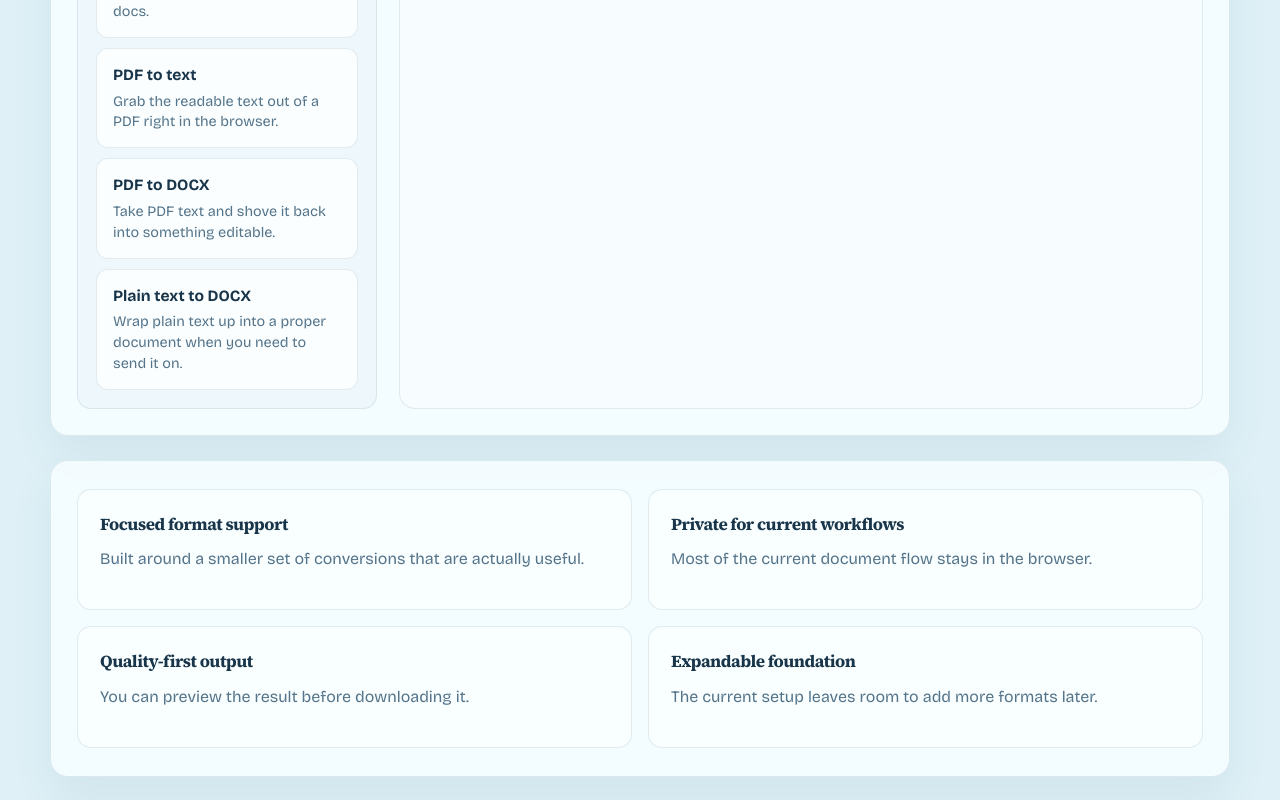
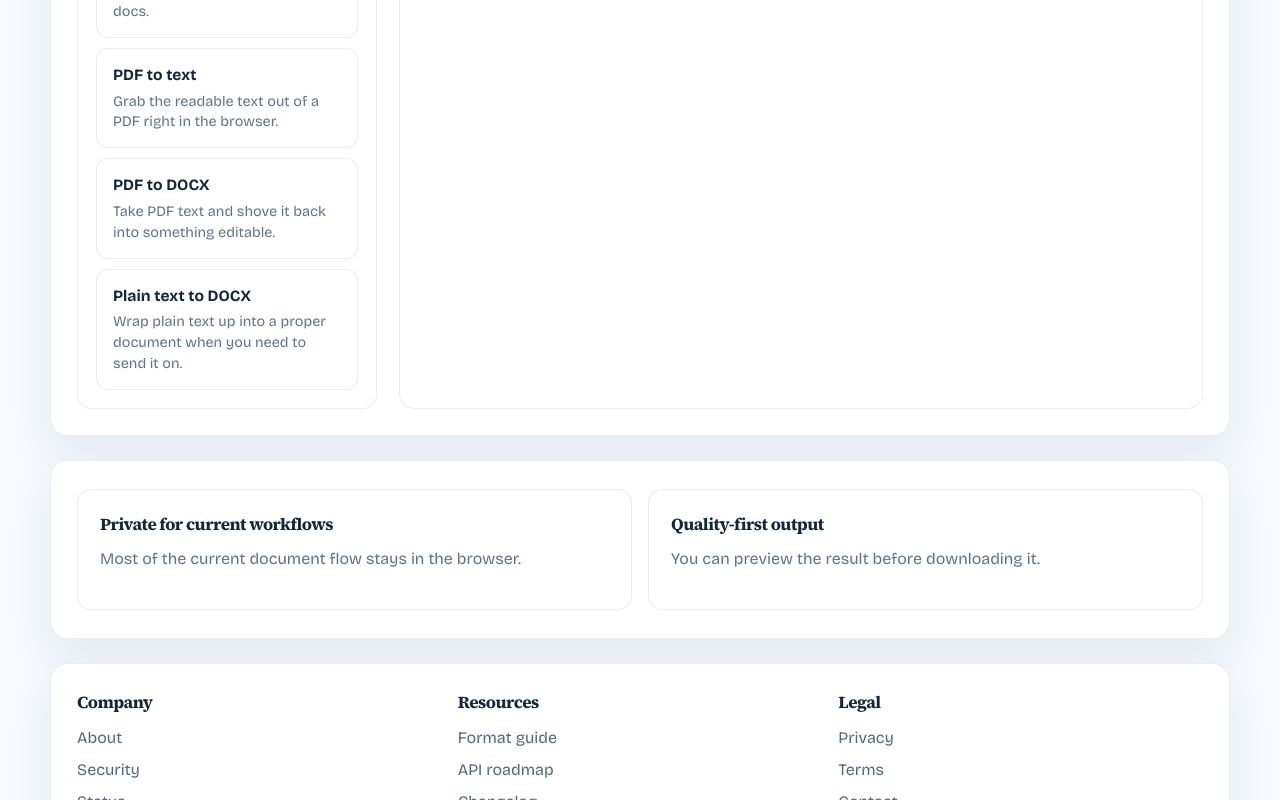
Before and after one commit to henrik-makeri/Website-FileConverter, a React (Vite) app: page / in a window 1280 px wide. Shown: the part 2455-3255 px from the top of the page. Built offline with nearby package versions, Linux system fonts and the light colour scheme; the HTML template or start-up script is replaced by a standard one.

Commit message:
refine hero palette and trim extra cards

```diff
--- a/src/App.css
+++ b/src/App.css
@@ -9,9 +9,9 @@
 
 .hero-shell {
   background:
-    radial-gradient(circle at top left, rgba(255, 255, 255, 0.45), transparent 24%),
-    linear-gradient(180deg, #a9d7e6 0%, #96cbdd 100%);
-  color: #18354a;
+    radial-gradient(circle at top left, rgba(255, 255, 255, 0.1), transparent 24%),
+    linear-gradient(180deg, #24384d 0%, #182838 100%);
+  color: #f7fbff;
 }
 
 .hero-shell-inner {
@@ -40,8 +40,8 @@
   width: 36px;
   height: 36px;
   border-radius: 10px;
-  background: linear-gradient(135deg, #5b9dbc, #427f9d);
-  color: #f7fdff;
+  background: linear-gradient(135deg, #f17d67, #cf503d);
+  color: #fff8f6;
   font-size: 0.9rem;
   letter-spacing: 0.06em;
 }
@@ -63,14 +63,14 @@
 }
 
 .topbar a {
-  color: rgba(24, 53, 74, 0.88);
+  color: rgba(247, 251, 255, 0.82);
   text-decoration: none;
   font-size: 0.96rem;
 }
 
 .topbar a:hover,
 .topbar a:focus-visible {
-  color: #0f2737;
+  color: #ffffff;
 }
 
 .hero {
@@ -102,17 +102,17 @@
 }
 
 .eyebrow {
-  color: #477e99;
+  color: #e4a799;
 }
 
 .eyebrow.muted {
-  color: rgba(24, 53, 74, 0.58);
+  color: rgba(247, 251, 255, 0.56);
 }
 
 .hero h1 {
   margin-bottom: 16px;
   max-width: 12ch;
-  color: #133145;
+  color: #f8f4f0;
   font-size: clamp(2.9rem, 6vw, 4.8rem);
   line-height: 0.98;
 }
@@ -120,7 +120,7 @@
 .hero-body {
   max-width: 60ch;
   margin-bottom: 30px;
-  color: rgba(24, 53, 74, 0.8);
+  color: rgba(239, 246, 252, 0.84);
   font-size: 1.05rem;
   line-height: 1.72;
 }
@@ -133,7 +133,7 @@
 }
 
 .hero-inline-label {
-  color: rgba(24, 53, 74, 0.92);
+  color: rgba(247, 251, 255, 0.94);
   font-size: 1rem;
   font-weight: 500;
 }
@@ -141,10 +141,10 @@
 .hero-select {
   min-height: 48px;
   padding: 0 14px;
-  border: 1px solid rgba(47, 97, 120, 0.18);
+  border: 1px solid rgba(255, 255, 255, 0.14);
   border-radius: 6px;
-  background: rgba(240, 250, 255, 0.72);
-  color: #16364a;
+  background: rgba(255, 255, 255, 0.08);
+  color: #f7fbff;
 }
 
 .hero-select option {
@@ -164,35 +164,35 @@
 
 .metric-card {
   padding: 18px 20px;
-  border: 1px solid rgba(47, 97, 120, 0.12);
+  border: 1px solid rgba(255, 255, 255, 0.1);
   border-radius: 14px;
-  background: rgba(235, 248, 253, 0.72);
+  background: rgba(255, 255, 255, 0.05);
   backdrop-filter: blur(8px);
 }
 
 .metric-card strong {
   display: block;
   margin-bottom: 6px;
-  color: #18354a;
+  color: #ffffff;
   font-size: 1.65rem;
   line-height: 1;
 }
 
 .metric-card span,
 .hero-panel-note p {
-  color: rgba(24, 53, 74, 0.72);
+  color: rgba(238, 245, 251, 0.78);
 }
 
 .hero-panel-note {
   padding: 16px 18px;
   border-radius: 14px;
-  background: rgba(222, 242, 250, 0.88);
-  border: 1px solid rgba(47, 97, 120, 0.12);
+  background: rgba(12, 19, 29, 0.26);
+  border: 1px solid rgba(255, 255, 255, 0.08);
 }
 
 .hero-panel-note .panel-label {
   margin-bottom: 10px;
-  color: #4e86a1;
+  color: #f0b2a3;
 }
 
 .hero-upload-cta {
@@ -203,10 +203,10 @@
   min-width: 280px;
   padding: 14px 28px;
   border-radius: 6px;
-  background: linear-gradient(180deg, #69a9c5, #4f8faa);
-  color: #f7fdff;
+  background: linear-gradient(180deg, #ef7864, #cf4f3c);
+  color: #fff9f8;
   text-align: center;
-  box-shadow: 0 18px 30px rgba(79, 143, 170, 0.24);
+  box-shadow: 0 22px 38px rgba(207, 79, 60, 0.28);
   cursor: pointer;
 }
 
@@ -221,7 +221,7 @@
 
 .cta-meta {
   font-size: 0.86rem;
-  color: rgba(247, 253, 255, 0.84);
+  color: rgba(255, 244, 241, 0.84);
 }
 
 .page-content {
@@ -236,7 +236,7 @@
   background: var(--surface);
   border: 1px solid var(--line);
   border-radius: 18px;
-  box-shadow: 0 18px 40px rgba(45, 95, 121, 0.08);
+  box-shadow: 0 20px 45px rgba(20, 38, 58, 0.08);
 }
 
 .directory-section,
@@ -256,7 +256,7 @@
 }
 
 .directory-column + .directory-column {
-  border-left: 1px solid rgba(47, 97, 120, 0.12);
+  border-left: 1px solid rgba(20, 38, 58, 0.08);
 }
 
 .directory-head h2,
@@ -298,16 +298,16 @@
 }
 
 .directory-link small {
-  color: #6f90a4;
+  color: #7b8ea3;
   font-size: 0.76rem;
 }
 
 .directory-link.live:hover,
 .directory-link.live:focus-visible,
 .directory-link.live.active {
-  border-color: rgba(79, 143, 170, 0.28);
-  background: rgba(121, 182, 206, 0.14);
-  color: #1a526b;
+  border-color: rgba(55, 92, 138, 0.16);
+  background: rgba(63, 95, 138, 0.06);
+  color: #1f3550;
 }
 
 .directory-link.planned {
@@ -330,8 +330,8 @@
 .status-pill {
   padding: 10px 14px;
   border-radius: 999px;
-  background: rgba(95, 163, 191, 0.16);
-  color: #2b6280;
+  background: rgba(32, 71, 118, 0.08);
+  color: #27415f;
   font-size: 0.85rem;
   font-weight: 700;
 }
@@ -349,26 +349,26 @@
 
 .sidebar-panel {
   padding: 18px;
-  border: 1px solid rgba(47, 97, 120, 0.12);
+  border: 1px solid rgba(20, 38, 58, 0.08);
   border-radius: 14px;
-  background: #eef8fc;
+  background: #ffffff;
 }
 
 .muted-panel {
-  background: #e6f3f9;
+  background: #f7fbfe;
 }
 
 .panel-label {
   display: inline-block;
   margin-bottom: 10px;
-  color: #4e86a1;
+  color: #6a7f96;
 }
 
 .studio {
   padding: 22px;
-  border: 1px solid rgba(47, 97, 120, 0.12);
+  border: 1px solid rgba(20, 38, 58, 0.08);
   border-radius: 16px;
-  background: #f7fdff;
+  background: #ffffff;
 }
 
 .recipe-list {
@@ -381,9 +381,9 @@
   gap: 5px;
   width: 100%;
   padding: 14px 16px;
-  border: 1px solid rgba(47, 97, 120, 0.12);
+  border: 1px solid rgba(20, 38, 58, 0.08);
   border-radius: 12px;
-  background: #fbfeff;
+  background: #ffffff;
   color: var(--ink);
   text-align: left;
   transition: border-color 180ms ease, transform 180ms ease, box-shadow 180ms ease;
@@ -392,13 +392,13 @@
 .recipe-chip:hover,
 .recipe-chip:focus-visible {
   transform: translateY(-1px);
-  border-color: rgba(79, 143, 170, 0.28);
-  box-shadow: 0 10px 18px rgba(45, 95, 121, 0.08);
+  border-color: rgba(55, 92, 138, 0.16);
+  box-shadow: 0 10px 18px rgba(20, 38, 58, 0.08);
 }
 
 .recipe-chip.active {
-  border-color: rgba(79, 143, 170, 0.3);
-  background: rgba(173, 216, 230, 0.18);
+  border-color: rgba(55, 92, 138, 0.18);
+  background: rgba(61, 94, 137, 0.06);
 }
 
 .recipe-chip strong {
@@ -453,8 +453,8 @@
 .field select,
 .editor-panel textarea {
   width: 100%;
-  border: 1px solid rgba(47, 97, 120, 0.14);
-  background: #fcfeff;
+  border: 1px solid rgba(20, 38, 58, 0.1);
+  background: #ffffff;
   color: var(--ink);
 }
 
@@ -468,9 +468,9 @@
   gap: 8px;
   margin-bottom: 18px;
   padding: 18px;
-  border: 1px dashed rgba(79, 143, 170, 0.34);
+  border: 1px dashed rgba(39, 65, 95, 0.2);
   border-radius: 14px;
-  background: #edf8fc;
+  background: #f9fcfe;
   cursor: pointer;
 }
 
@@ -511,13 +511,13 @@
 }
 
 .primary-button {
-  background: linear-gradient(180deg, #69a9c5, #4f8faa);
-  color: #f7fdff;
+  background: linear-gradient(180deg, #ef7864, #cf4f3c);
+  color: #fff9f8;
 }
 
 .secondary-button {
-  background: #eef7fb;
-  border-color: rgba(47, 97, 120, 0.14);
+  background: #f6fafe;
+  border-color: rgba(20, 38, 58, 0.1);
   color: var(--ink);
 }
 
@@ -546,9 +546,9 @@
 
 .value-card {
   padding: 22px;
-  border: 1px solid rgba(47, 97, 120, 0.12);
+  border: 1px solid rgba(20, 38, 58, 0.08);
   border-radius: 14px;
-  background: #f9feff;
+  background: #ffffff;
 }
 
 .section-heading {
@@ -561,9 +561,9 @@
 
 .step-card {
   padding: 22px;
-  border: 1px solid rgba(47, 97, 120, 0.12);
+  border: 1px solid rgba(20, 38, 58, 0.08);
   border-radius: 14px;
-  background: #f9feff;
+  background: #ffffff;
 }
 
 .step-card span {
@@ -574,8 +574,8 @@
   height: 42px;
   margin-bottom: 14px;
   border-radius: 10px;
-  background: rgba(121, 182, 206, 0.18);
-  color: #4a85a1;
+  background: rgba(63, 95, 138, 0.08);
+  color: #385475;
   font-weight: 800;
 }
 
@@ -591,13 +591,13 @@
 .footer-links a {
   display: block;
   margin-bottom: 8px;
-  color: #477e99;
+  color: #516880;
   text-decoration: none;
 }
 
 .footer-links a:hover,
 .footer-links a:focus-visible {
-  color: #245e7c;
+  color: #233953;
 }
 
 .footer-stat {
@@ -625,7 +625,7 @@
 
   .directory-column + .directory-column {
     border-left: 0;
-    border-top: 1px solid rgba(47, 97, 120, 0.12);
+    border-top: 1px solid rgba(20, 38, 58, 0.08);
   }
 }
 
--- a/src/converterData.js
+++ b/src/converterData.js
@@ -172,20 +172,12 @@ Update the status page.`,
 
 export const valueProps = [
   {
-    title: 'Focused format support',
-    body: 'Built around a smaller set of conversions that are actually useful.',
-  },
-  {
     title: 'Private for current workflows',
     body: 'Most of the current document flow stays in the browser.',
   },
   {
     title: 'Quality-first output',
     body: 'You can preview the result before downloading it.',
-  },
-  {
-    title: 'Expandable foundation',
-    body: 'The current setup leaves room to add more formats later.',
   },
 ]
 
--- a/src/index.css
+++ b/src/index.css
@@ -1,14 +1,14 @@
 @import url('https://fonts.googleapis.com/css2?family=Bricolage+Grotesque:wght@400;500;700;800&family=Source+Serif+4:opsz,wght@8..60,600;8..60,700&display=swap');
 
 :root {
-  --ink: #18354a;
-  --ink-soft: #54748a;
+  --ink: #14263a;
+  --ink-soft: #5f7388;
   --danger: #b24747;
-  --sky: #add8e6;
-  --sky-deep: #8ec4d7;
-  --sky-fog: #dff1f7;
-  --surface: rgba(245, 252, 255, 0.94);
-  --line: rgba(47, 97, 120, 0.12);
+  --sky: #e7f1f7;
+  --sky-deep: #d5e6f1;
+  --sky-fog: #f4f9fc;
+  --surface: #ffffff;
+  --line: rgba(20, 38, 58, 0.08);
   --font-body: 'Bricolage Grotesque', 'Segoe UI', sans-serif;
   --font-display: 'Source Serif 4', Georgia, serif;
   font-family: var(--font-body);
@@ -35,7 +35,7 @@ body {
   min-width: 320px;
   min-height: 100vh;
   background:
-    linear-gradient(180deg, #b8deea 0, #add8e6 380px, #dff1f7 380px, #dff1f7 100%);
+    linear-gradient(180deg, #edf5fa 0, #e6f0f7 320px, #f6fafe 320px, #f6fafe 100%);
 }
 
 button,
@@ -78,5 +78,5 @@ a {
 }
 
 ::selection {
-  background: rgba(92, 149, 176, 0.22);
+  background: rgba(76, 112, 160, 0.2);
 }
```
